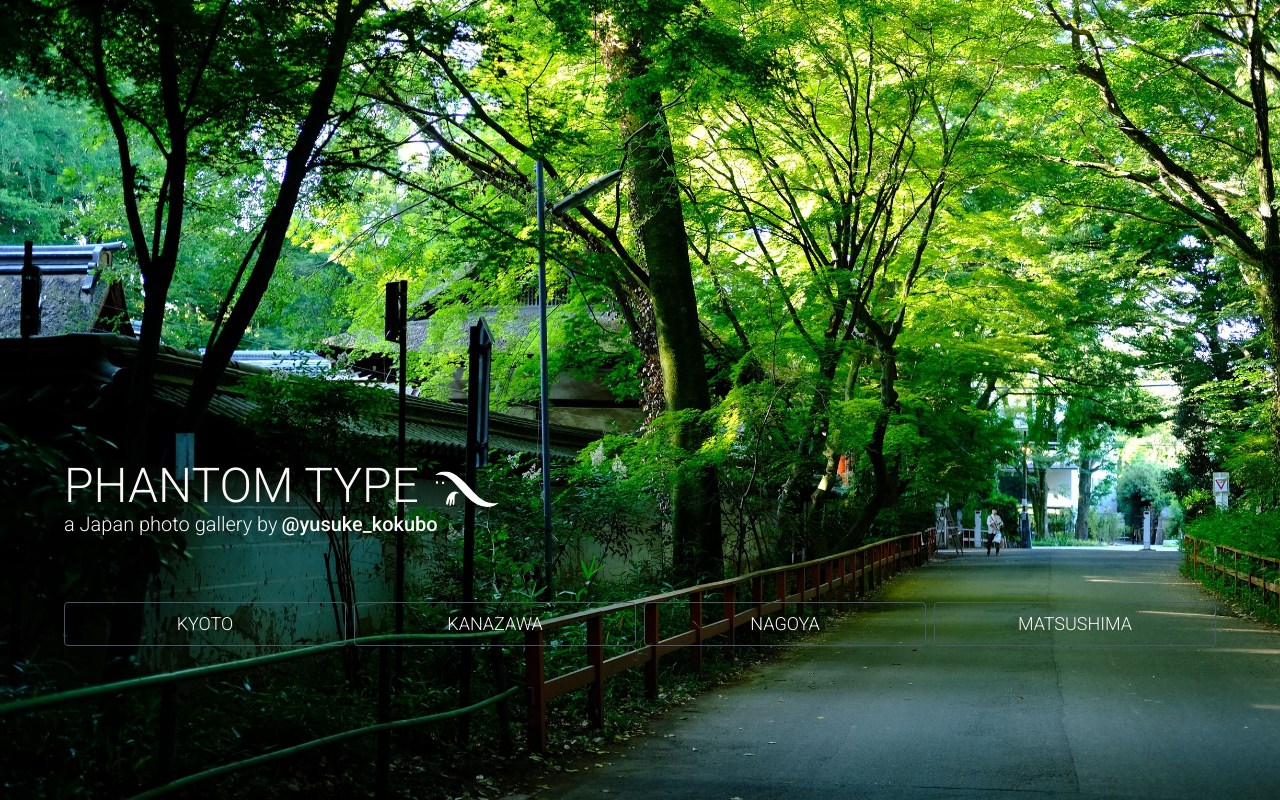
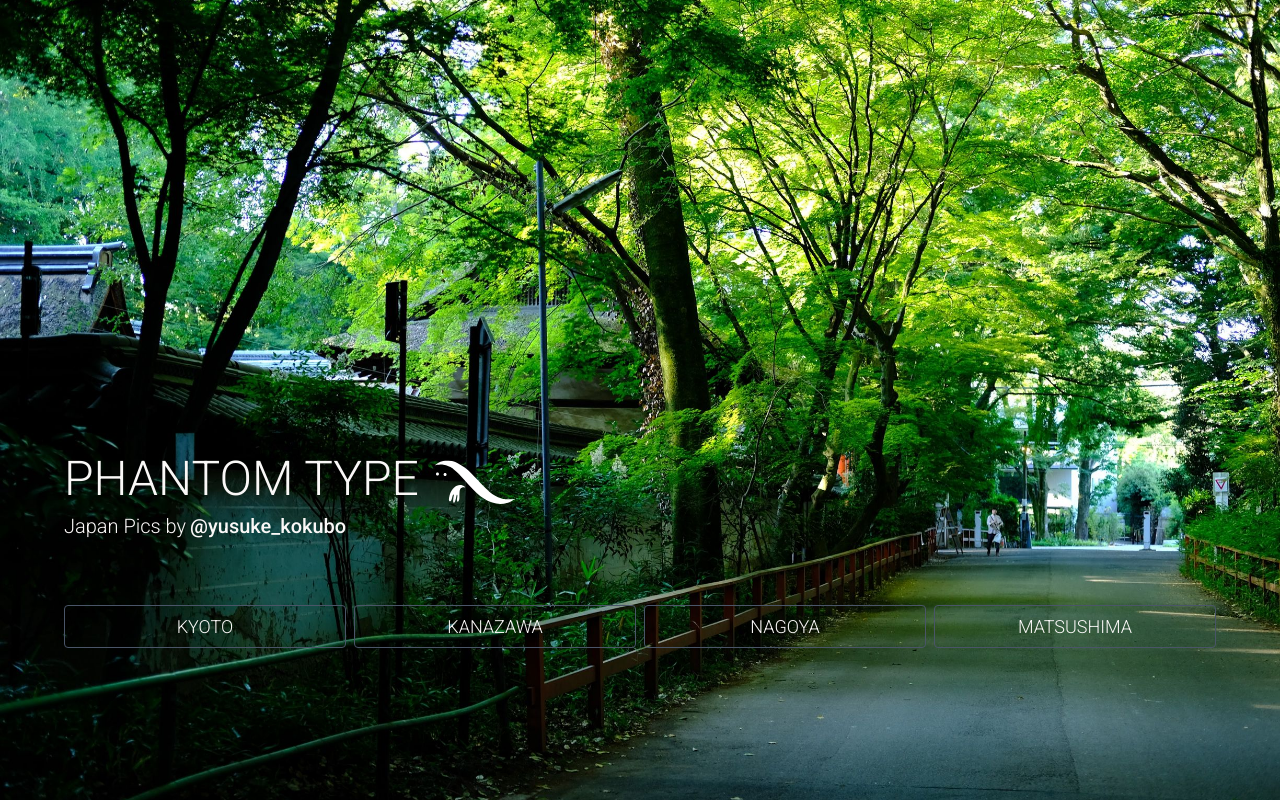
Before and after one commit to YusukeKokubo/phantomtype, a Next.js app: page / in a window 1280 px wide. Built offline with nearby package versions, Linux system fonts and the light colour scheme.

Commit message:
tweak css

```diff
--- a/src/pages/index.tsx
+++ b/src/pages/index.tsx
@@ -18,9 +18,9 @@ export default () => {
         <div className='mx-8 lg:mx-16 grid grid-cols-1 gap-16'>
           <div>
             <h1 className='font-light text-5xl leading-none'>PHANTOM TYPE
-            <img className='inline w-16 mx-4' src='/logomark-white.svg' alt='phantomtype logo' />
+            <img className='inline w-20 mx-4' src='/logomark-white.svg' alt='phantomtype logo' />
             </h1>
-            <p className='font-light text-xl'>a Japan photo gallery by
+            <p className='font-light text-xl mt-2'>Japan Pics by
             <a target='_blank'
                 className='font-normal mx-1'
                 rel='noopener'
```
